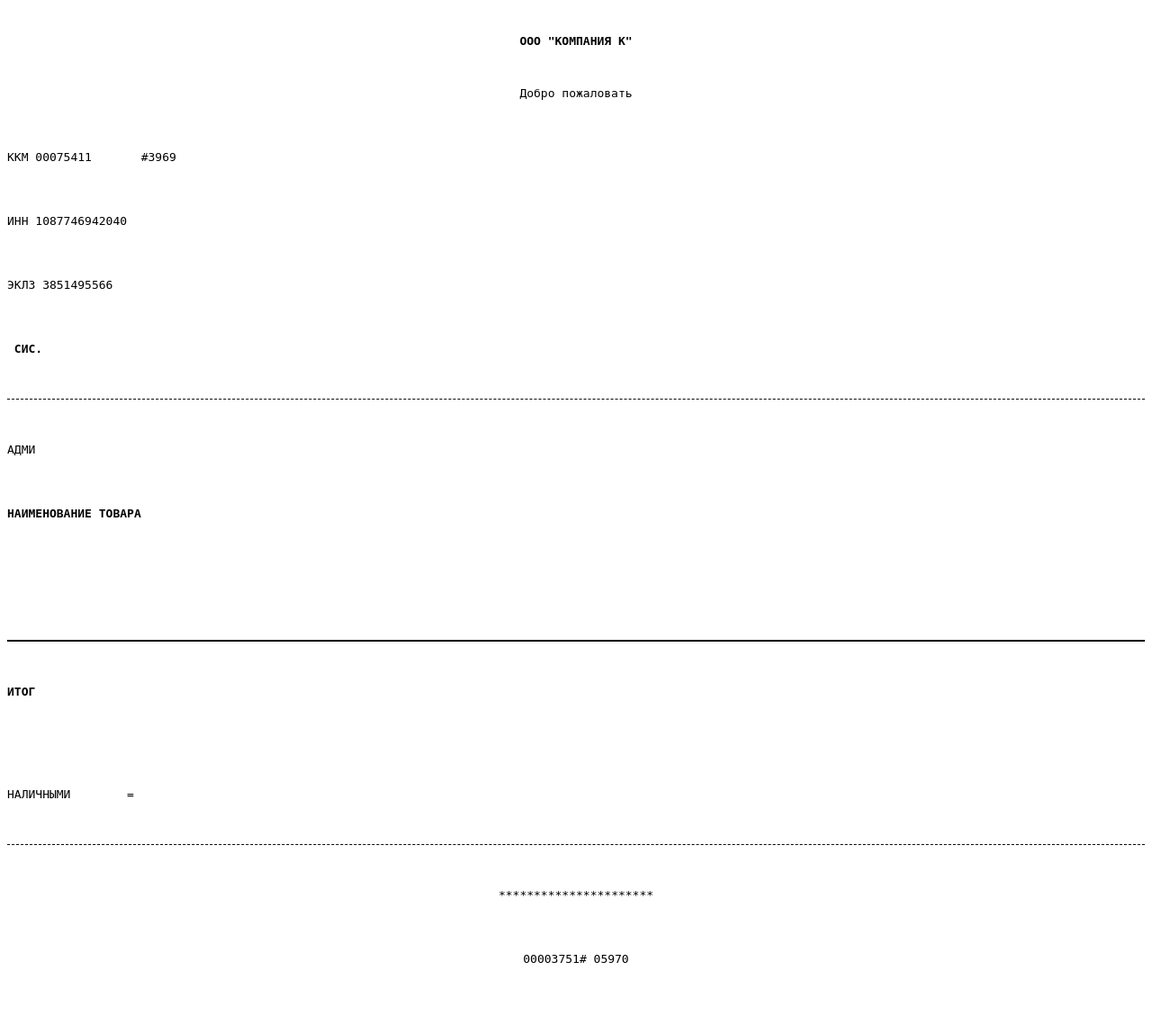
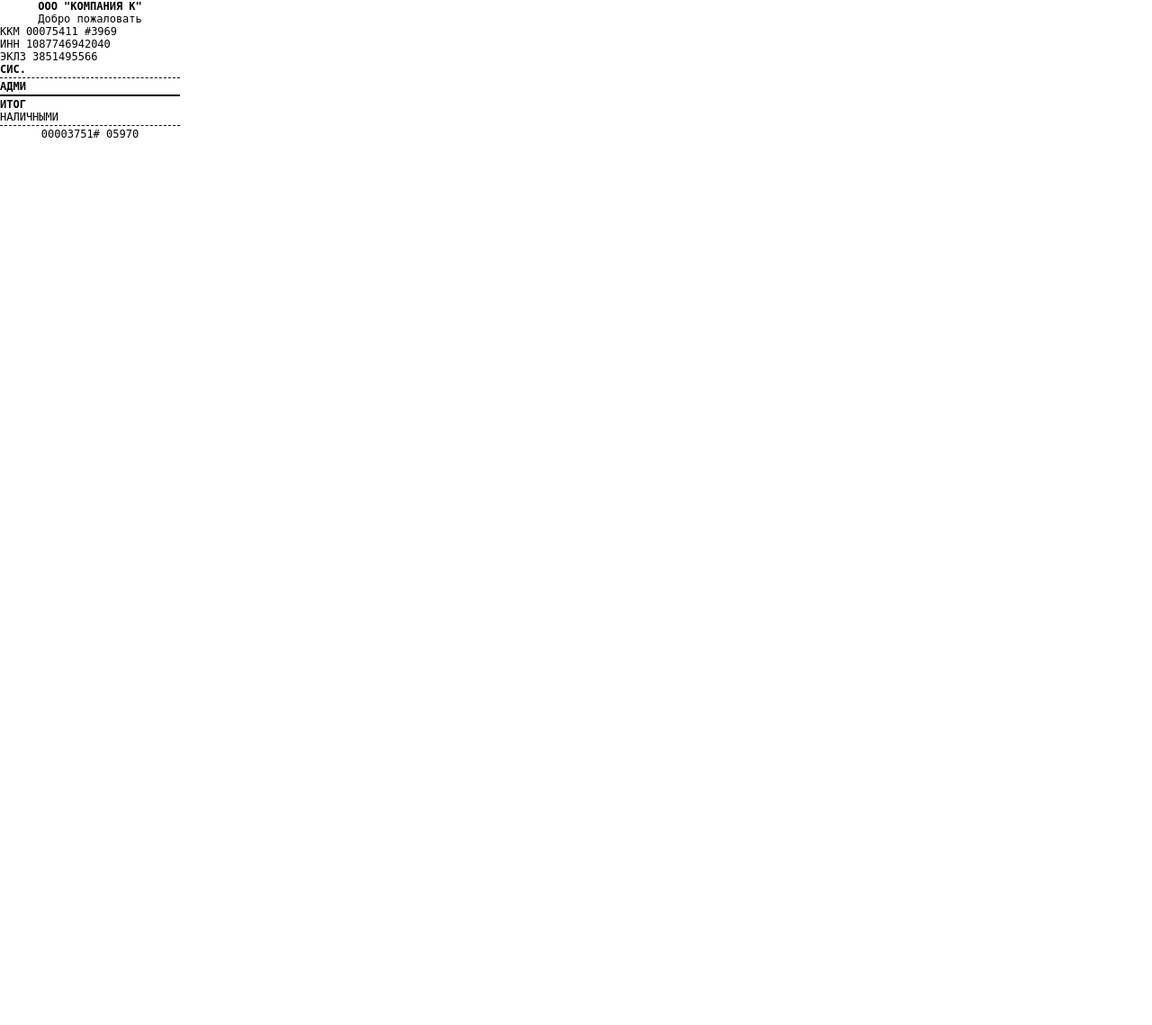
Before and after one commit to clownkill/cash_register, a Django app: template templates/receipt_template.html in a window 1280 px wide. Shown: the whole page at 90% size. After the commit the page ends 153 px from the top, so only its background shows below. Run offline with Django 5.2, Linux system fonts and the light colour scheme; the template is opened without the code that fills it, so the values that code supplies are empty; parts of the project's set-up code (start-up, migrations or seed data) failed here and were passed over.

Commit message:
code improvement

```diff
--- a/apps/shop/models.py
+++ b/apps/shop/models.py
@@ -1,4 +1,3 @@
-from django.core.validators import FileExtensionValidator
 from django.db import models
 
 
--- a/templates/receipt_template.html
+++ b/templates/receipt_template.html
@@ -6,42 +6,49 @@
     <style>
         body {
             font-family: monospace;
-            white-space: pre-wrap;
-        }
-        .title {
-            text-align: center;
-            font-weight: bold;
+            font-size: 12px;
+            margin: 0;
+            padding: 0;
+            white-space: nowrap;
+            width: 200px; /* Уменьшаем ширину чека */
         }
         .center { text-align: center; }
-        .right { text-align: right; }
+        .left { text-align: left; display: inline-block; width: 100px; }
+        .right { text-align: right; display: inline-block; width: 60px; }
         .bold { font-weight: bold; }
-        .items, .footer { margin-top: 10px; }
-        .line { border-top: 1px dashed black; margin: 5px 0; }
-        .double-line { border-top: 2px solid black; margin: 5px 0; }
+        .line { border-top: 1px dashed black; margin: 2px 0; }
+        .double-line { border-top: 2px solid black; margin: 2px 0; }
     </style>
 </head>
 <body>
-    <div class="title">ООО "КОМПАНИЯ К"</div>
-    <p class="center">Добро пожаловать</p>
-    <p>ККМ 00075411       #3969</p>
-    <p>ИНН 1087746942040</p>
-    <p>ЭКЛЗ 3851495566</p>
-    <p class="bold">{{ current_date_time }} СИС.</p>
+    {% load custom_filters %}
+    <div class="center bold">ООО "КОМПАНИЯ К"</div>
+    <div class="center">Добро пожаловать</div>
+    <div>ККМ 00075411  #3969</div>
+    <div>ИНН 1087746942040</div>
+    <div>ЭКЛЗ 3851495566</div>
+    <div class="bold">{{ current_date_time|date:"d.m.Y H:i" }} СИС.</div>
     <div class="line"></div>
-    <p>АДМИ</p>
-    <p class="bold">НАИМЕНОВАНИЕ ТОВАРА</p>
-    <div class="items">
-        {% for item in items %}
-            <p>{{ item.title }}</p>
-            <p>  {{ item.quantity }}    ={{ item.price|floatformat:2 }}</p>
-        {% endfor %}
+    <div class="bold">АДМИ</div>
+
+    {% for item in items %}
+        <div>{{ item.title }}</div> <!-- Название товара отдельной строкой -->
+        <div>
+            <span class="left">{{ item.quantity }} × {{ item.price|floatformat:2 }}</span>
+            <span class="right">= {{ item.quantity|mul:item.price|floatformat:2 }}</span>
+        </div>
+    {% endfor %}
+
+    <div class="double-line"></div>
+    <div class="bold">
+        <span class="left">ИТОГ</span>
+        <span class="right">{{ total_price|floatformat:2 }}</span>
     </div>
-    <div class="double-line"></div>
-    <p class="bold">ИТОГ</p>
-    <p class="bold right">{{ total_price|floatformat:2 }}</p>
-    <p>НАЛИЧНЫМИ        ={{ total_price|floatformat:2 }}</p>
+    <div>
+        <span class="left">НАЛИЧНЫМИ</span>
+        <span class="right">{{ total_price|floatformat:2 }}</span>
+    </div>
     <div class="line"></div>
-    <p class="center">**********************</p>
-    <p class="center">00003751# 05970</p>
+    <div class="center">00003751# 05970</div>
 </body>
 </html>
```
Also changed, not shown: apps/shop/templatetags/custom_filters.py (added, +11 -0 lines), README.md, apps/shop/templatetags/__init__.py (added).
